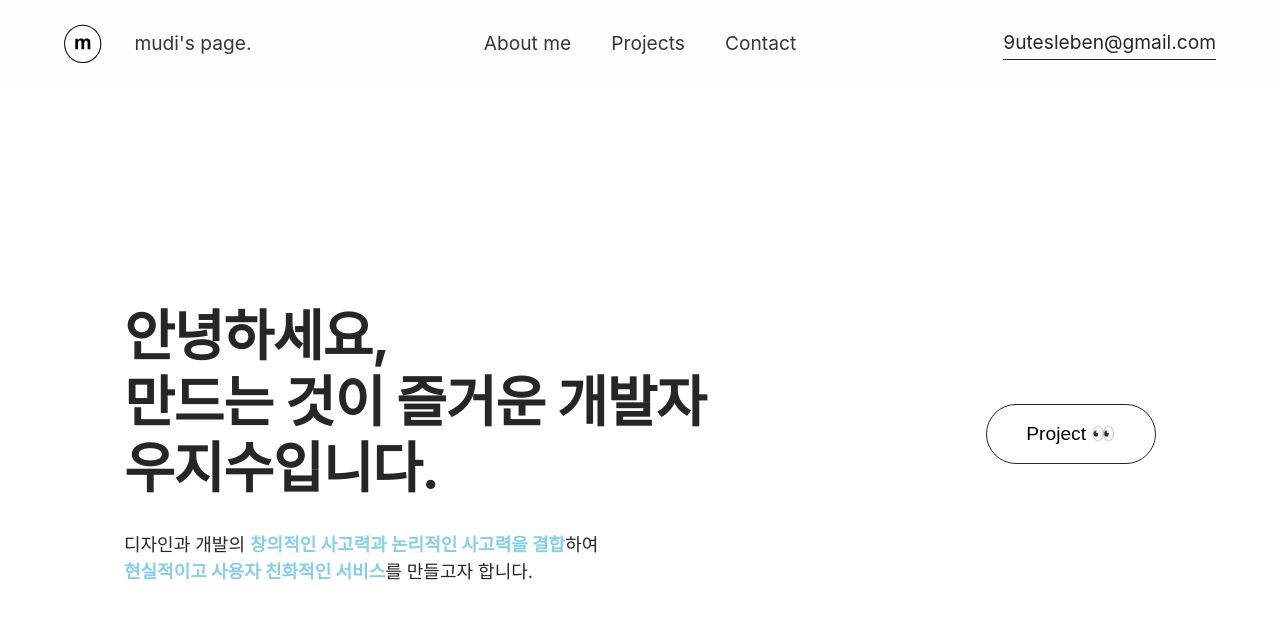
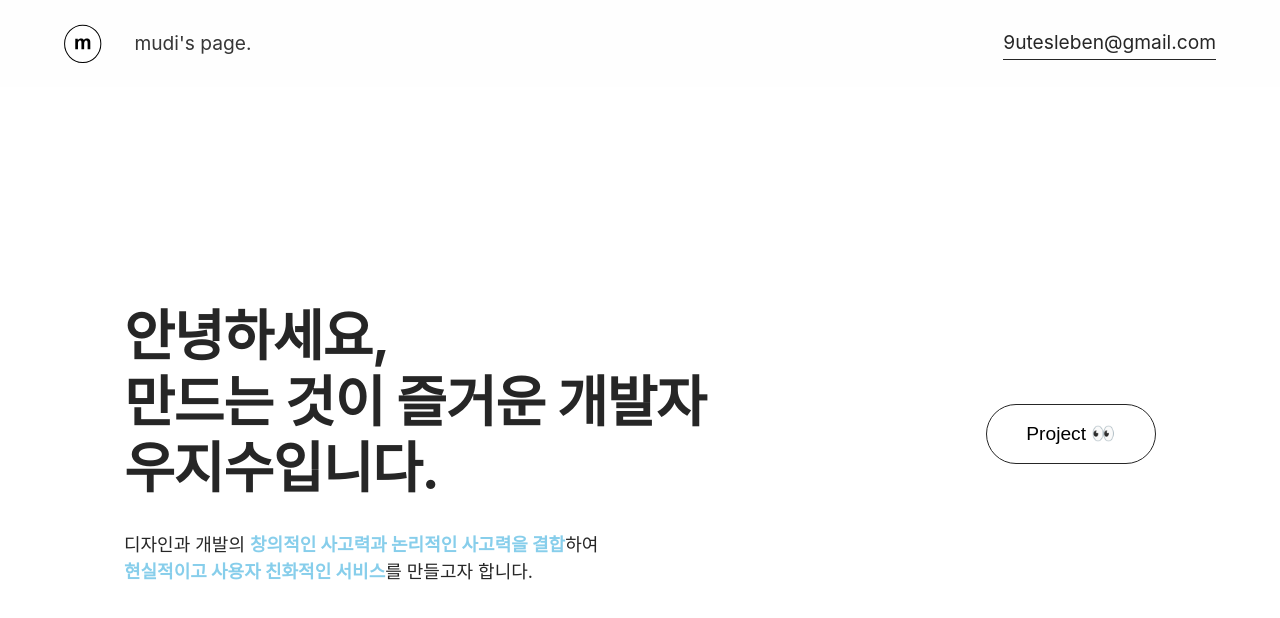
Before and after one commit to jisooround/aboutme-project, a React (Vite) app: page / in a window 1280 px wide. Shown: the top 618 px of the page. Built offline with nearby package versions, Linux system fonts and the light colour scheme.

Commit message:
test: 테스트 페이지 수정

```diff
--- a/src/components/Navbar.tsx
+++ b/src/components/Navbar.tsx
@@ -14,18 +14,18 @@ const Navbar = ({ setContactFlag }: Props) => {
   const location = useLocation();
   const [moMenuIsShow, setMoMenuIsShow] = useState<boolean>(false);
   const menuList = [
-    {
-      label: "About me",
-      href: "/aboutme",
-    },
-    {
-      label: "Projects",
-      href: "/projects",
-    },
-    {
-      label: "Contact",
-      href: "",
-    },
+    // {
+    //   label: "About me",
+    //   href: "/aboutme",
+    // },
+    // {
+    //   label: "Projects",
+    //   href: "/projects",
+    // },
+    // {
+    //   label: "GitHub",
+    //   href: "",
+    // },
   ];
   return (
     <ContainerStyle>
@@ -37,7 +37,7 @@ const Navbar = ({ setContactFlag }: Props) => {
           <p>mudi's page.</p>
         </LogoStyle>
         <MenuListStyle>
-          {menuList.map((item) => (
+          {/* {menuList.map((item) => (
             <Link
               to={`${item.href}`}
               key={item.label}
@@ -47,7 +47,7 @@ const Navbar = ({ setContactFlag }: Props) => {
             >
               <li className={item.href === location.pathname ? "bold" : ""}>{item.label}</li>
             </Link>
-          ))}
+          ))} */}
         </MenuListStyle>
         <RightStyle>
           <p
@@ -60,7 +60,7 @@ const Navbar = ({ setContactFlag }: Props) => {
         </RightStyle>
       </PCversionStyle>
       {/* === MO version === */}
-      <MOversionStyle>
+      {/* <MOversionStyle>
         <LogoStyle to="/">
           <img src="/logo_new.svg" alt="logo image" />
           <p>mudi's page.</p>
@@ -106,7 +106,7 @@ const Navbar = ({ setContactFlag }: Props) => {
             />
           </MoMenuListStyle>
         </div>
-      </MOversionStyle>
+      </MOversionStyle> */}
     </ContainerStyle>
   );
 };
@@ -134,9 +134,9 @@ const PCversionStyle = styled.div`
     height: auto;
     cursor: pointer;
   }
-  @media screen and (max-width: 1100px) {
+  /* @media screen and (max-width: 1100px) {
     display: none;
-  }
+  } */
 `;
 
 const LogoStyle = styled(Link)`
--- a/src/pages/Test.tsx
+++ b/src/pages/Test.tsx
@@ -5,13 +5,20 @@ import { getProjectList } from "@/service/projects";
 import { memo, useEffect, useRef, useState } from "react";
 import styled from "styled-components";
 import ProjectCard from "@/components/ProjectCard";
-import { motion } from "framer-motion";
+import { motion, useScroll, useTransform } from "framer-motion";
 
 type Props = {};
 
 const Test = (props: Props) => {
   const [data, setData] = useState<ProjectsListItemType[]>([]);
   const [loading, setLoading] = useState<boolean>(true);
+  const ref = useRef<HTMLDivElement>(null);
+  const { scrollYProgress } = useScroll({
+    target: ref,
+    offset: ["start center", "start start"],
+  });
+  const projectOpacity = useTransform(scrollYProgress, [0, 1], [0, 1]);
+  const introOpacity = useTransform(scrollYProgress, [0, 1], [1, 0]);
 
   useEffect(() => {
     const fetchData = async () => {
@@ -25,8 +32,10 @@ const Test = (props: Props) => {
 
   return (
     <HomeContainer layout>
-      <Intro />
-      <ProjectWrap>
+      <motion.div style={{ opacity: introOpacity }}>
+        <Intro />
+      </motion.div>
+      <ProjectWrap ref={ref} style={{ opacity: projectOpacity }}>
         <ProjectTitleWrap>
           <h2>Projects</h2>
         </ProjectTitleWrap>
@@ -52,13 +61,15 @@ const HomeContainer = styled(motion.div)`
   display: flex;
   align-content: flex-start;
   flex-wrap: wrap;
+  background-color: var(--color-black10);
 `;
 
-const ProjectWrap = styled.div`
+const ProjectWrap = styled(motion.div)`
   width: 100%;
-  height: auto;
+  min-height: 100vh;
   margin-top: 120vh;
   padding-top: 100px;
+  box-sizing: border-box;
   background-color: var(--color-black10);
   z-index: 1000;
   display: flex;
@@ -73,6 +84,7 @@ const ProjectTitleWrap = styled.div`
     color: black;
     position: relative;
     margin-left: 20px;
+    margin-top: 87px;
     font-size: 100px;
     font-weight: 100;
     animation: fadein 1s;
@@ -89,7 +101,6 @@ const CardListStyle = styled.div`
   align-content: flex-start;
   margin: 87px auto 0;
   width: 100%;
-  padding-bottom: 100px;
   justify-items: center;
   position: relative;
   a {
```
